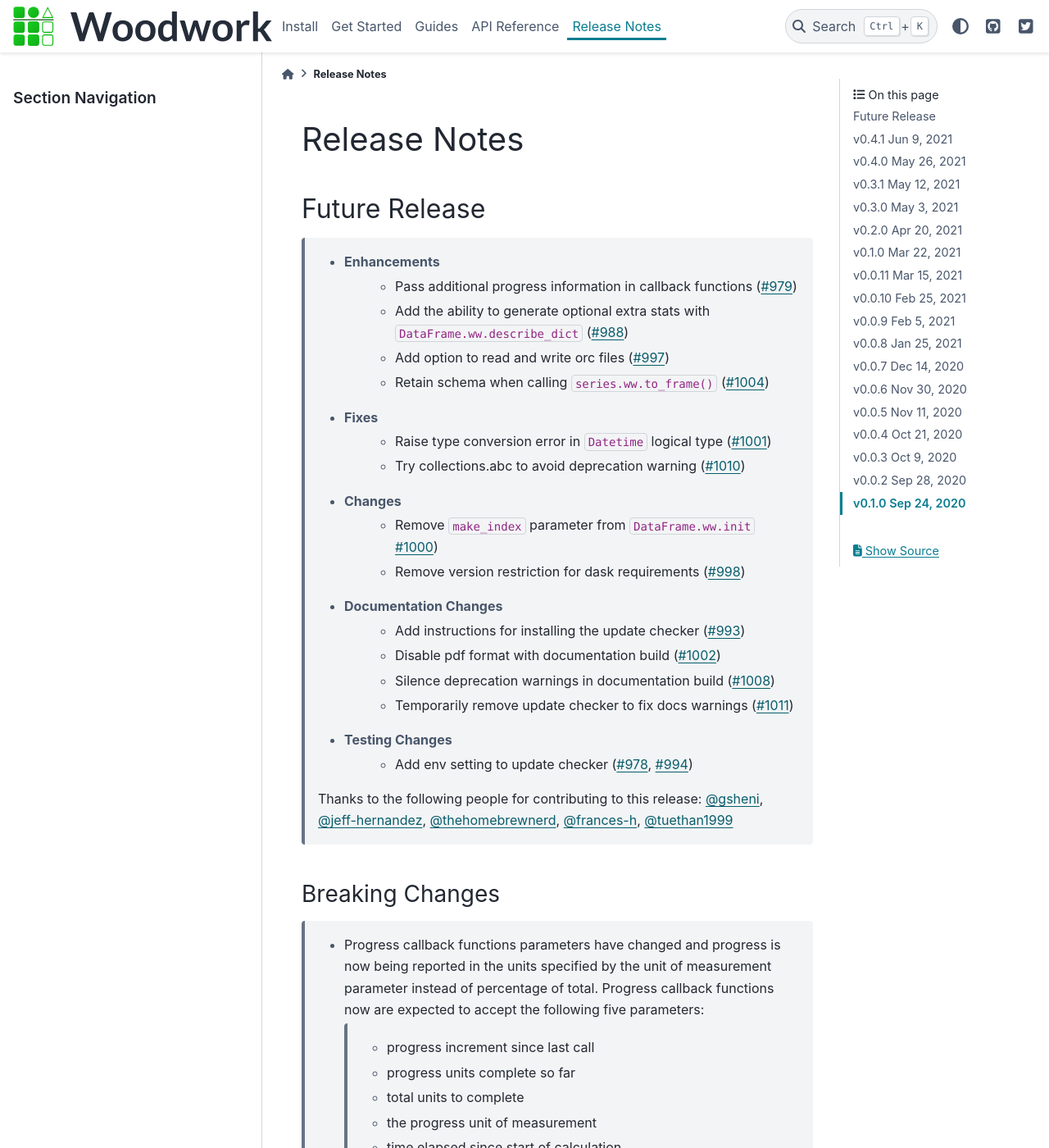
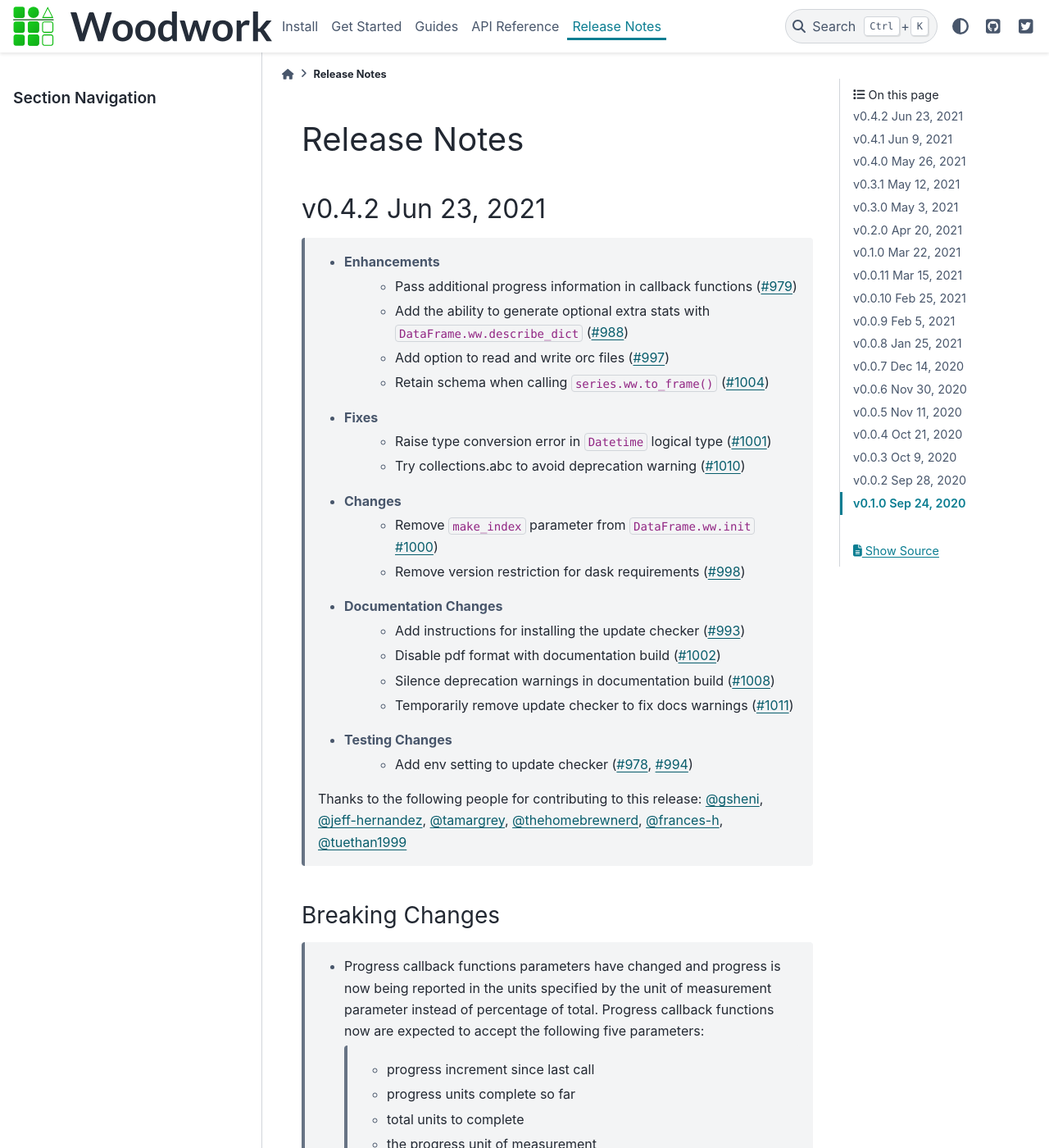
Before and after one commit to alteryx/woodwork, a Sphinx documentation site: the page built from docs/source/release_notes.rst, in a window 1280 px wide and 1400 px high. Shown: the whole window at 82% size. Built offline with Sphinx 7.4.7 and the PyData theme 0.15.4, drawn with Linux system fonts in a browser that asks for light colours; comment, search, counter and statistics services are not loaded.

Commit message:
update release notes

```diff
--- a/docs/source/release_notes.rst
+++ b/docs/source/release_notes.rst
@@ -2,9 +2,18 @@
 
 Release Notes
 -------------
+.. Future Release
+  ==============
+    * Enhancements
+    * Fixes
+    * Changes
+    * Documentation Changes
+    * Testing Changes
 
-Future Release
-==============
+.. Thanks to the following people for contributing to this release:
+
+v0.4.2 Jun 23, 2021
+===================
     * Enhancements
         * Pass additional progress information in callback functions (:pr:`979`)
         * Add the ability to generate optional extra stats with ``DataFrame.ww.describe_dict`` (:pr:`988`)
@@ -25,7 +34,7 @@
         * Add env setting to update checker (:pr:`978`, :pr:`994`)
 
     Thanks to the following people for contributing to this release:
-    :user:`gsheni`, :user:`jeff-hernandez`, :user:`thehomebrewnerd`, :user:`frances-h`, :user:`tuethan1999`
+    :user:`gsheni`, :user:`jeff-hernandez`, :user:`tamargrey`, :user:`thehomebrewnerd`, :user:`frances-h`, :user:`tuethan1999`
 
 Breaking Changes
 ++++++++++++++++
```
